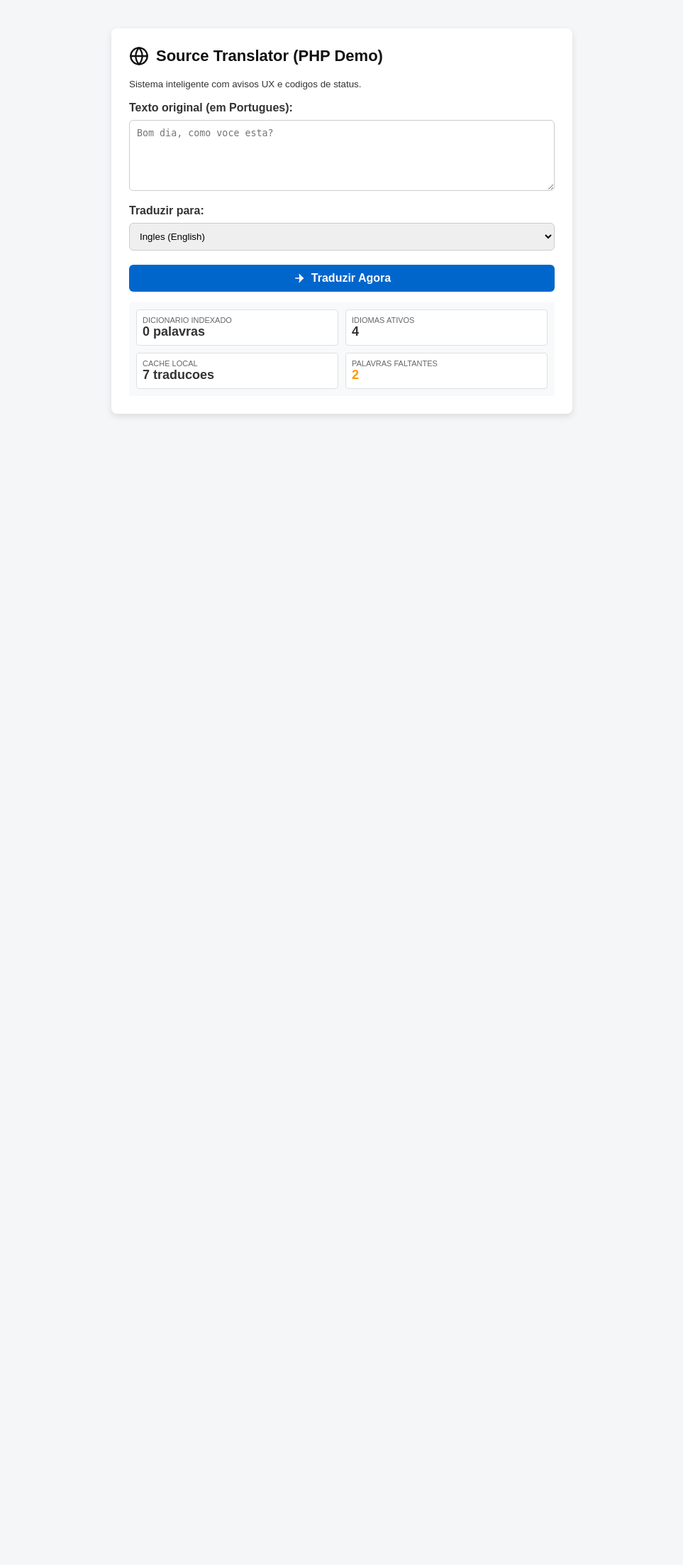
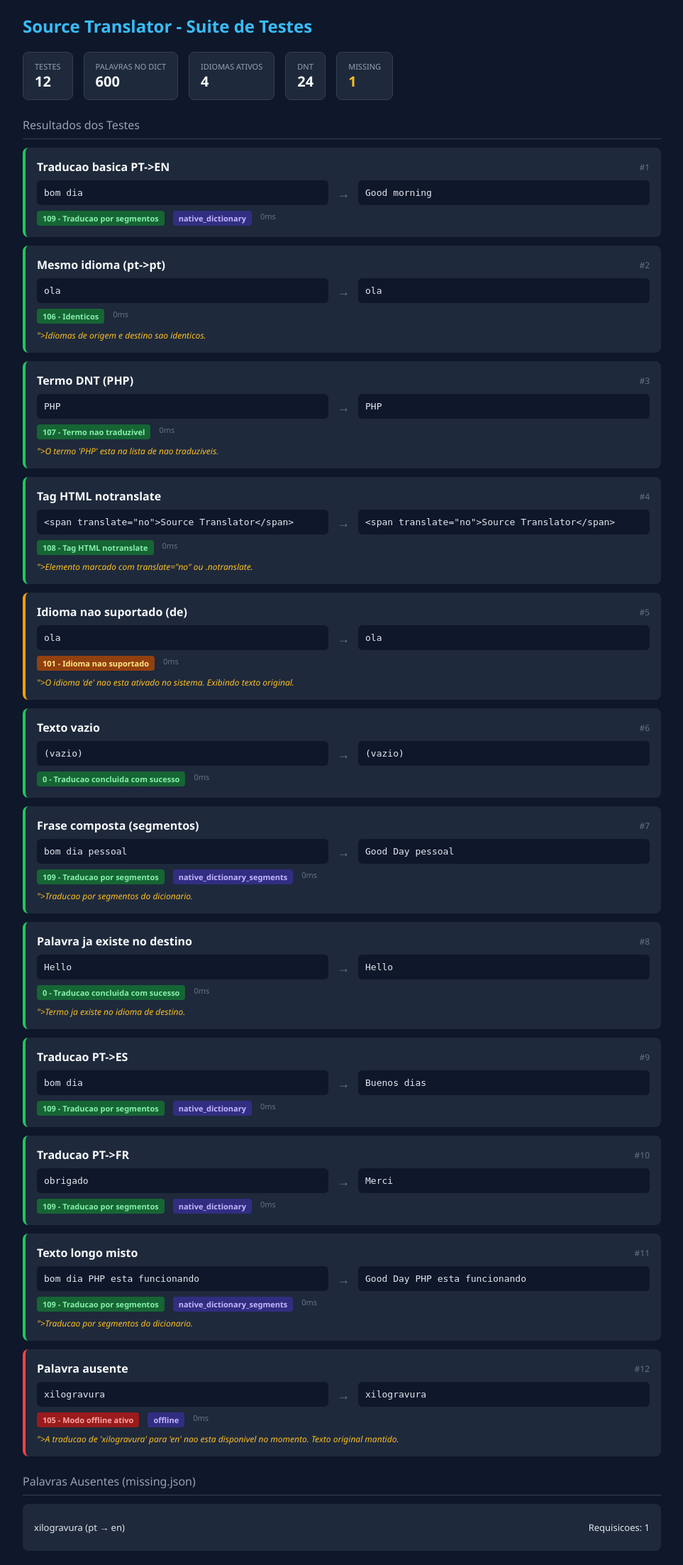
Before and after one commit to JoseIzataQuinvula/source-translator, a PHP site: page / in a window 1280 px wide. Shown: the whole page at 71% size, without its empty margins (158-1121 px from the left). Before the commit the page ends 587 px from the top, so only its background shows below. Run offline with PHP 8.4, Linux system fonts and the light colour scheme; data that the repository does not hold is empty.

Commit message:
test: add test suite page with 12 test cases
- Basic translation PT->EN
- Same language skip
- Do Not Translate list
- HTML notranslate tags
- Unsupported language
- Empty text
- Compound sentences
- Word already in target
- PT->ES and PT->FR
- Mixed text
- Missing words
- Dark theme dashboard with stats

```diff
--- a/index.php
+++ b/index.php
@@ -1,7 +1,7 @@
 <?php
 /**
- * Source Translator - Demonstracao em PHP Local
- * Sistema Inteligente com Avisos UX e Codigos de Status
+ * Source Translator - Testes e Demonstracao
+ * Testa todas as funcionalidades do SmartEngine
  */
 
 require_once __DIR__ . '/sdk/php/src/Cache.php';
@@ -11,218 +11,183 @@ require_once __DIR__ . '/sdk/php/src/SmartEngine.php';
 require_once __DIR__ . '/sdk/php/src/NativeEngine.php';
 require_once __DIR__ . '/sdk/php/src/SourceTranslator.php';
 
-use SourceTranslator\SourceTranslator;
+use SourceTranslator\SmartEngine;
 
-$translator = new SourceTranslator(['pt', 'en', 'es', 'fr']);
+$engine = new SmartEngine(['pt', 'en', 'es', 'fr'], __DIR__ . '/sdk/php');
 
-$resultado = null;
-$textoOriginal = '';
-$idiomaDestino = 'en';
+$testes = [];
+$testeIndex = 0;
 
-if ($_SERVER['REQUEST_METHOD'] === 'POST' && isset($_POST['texto'])) {
-    $textoOriginal = $_POST['texto'];
-    $idiomaDestino = $_POST['idioma'];
-    $resultado = $translator->translate($textoOriginal, $idiomaDestino, 'pt');
+function runTest($engine, &$testes, &$testeIndex, $nome, $texto, $target, $source = 'pt') {
+    global $testeIndex;
+    $testeIndex++;
+    $resultado = $engine->translate($texto, $target, $source);
+    $testes[] = [
+        'id' => $testeIndex,
+        'nome' => $nome,
+        'input' => $texto,
+        'output' => $resultado['translated_text'],
+        'status' => $resultado['status'],
+        'status_msg' => $engine->getStatusMessage($resultado['status']),
+        'provider' => $resultado['provider'],
+        'warning' => $resultado['warning'],
+        'latency' => $resultado['latency_ms'],
+    ];
 }
+
+// Teste 1: Traducao basica
+runTest($engine, $testes, $testeIndex, 'Traducao basica PT->EN', 'bom dia', 'en', 'pt');
+
+// Teste 2: Mesmo idioma
+runTest($engine, $testes, $testeIndex, 'Mesmo idioma (pt->pt)', 'ola', 'pt', 'pt');
+
+// Teste 3: Do Not Translate
+runTest($engine, $testes, $testeIndex, 'Termo DNT (PHP)', 'PHP', 'en', 'pt');
+
+// Teste 4: Tag notranslate HTML
+runTest($engine, $testes, $testeIndex, 'Tag HTML notranslate', '<span translate="no">Source Translator</span>', 'en', 'pt');
+
+// Teste 5: Idioma nao suportado
+runTest($engine, $testes, $testeIndex, 'Idioma nao suportado (de)', 'ola', 'de', 'pt');
+
+// Teste 6: Texto vazio
+runTest($engine, $testes, $testeIndex, 'Texto vazio', '', 'en', 'pt');
+
+// Teste 7: Frase composta (Level 2)
+runTest($engine, $testes, $testeIndex, 'Frase composta (segmentos)', 'bom dia pessoal', 'en', 'pt');
+
+// Teste 8: Palavra que ja existe no destino
+runTest($engine, $testes, $testeIndex, 'Palavra ja existe no destino', 'Hello', 'en', 'pt');
+
+// Teste 9: Traducao PT->ES
+runTest($engine, $testes, $testeIndex, 'Traducao PT->ES', 'bom dia', 'es', 'pt');
+
+// Teste 10: Traducao PT->FR
+runTest($engine, $testes, $testeIndex, 'Traducao PT->FR', 'obrigado', 'fr', 'pt');
+
+// Teste 11: Texto longo com mix
+runTest($engine, $testes, $testeIndex, 'Texto longo misto', 'bom dia PHP esta funcionando', 'en', 'pt');
+
+// Teste 12: Palavra nao encontrada
+runTest($engine, $testes, $testeIndex, 'Palavra ausente', 'xilogravura', 'en', 'pt');
+
+$stats = $engine->getStats();
+$missing = $engine->getMissingWords();
 ?>
-
 <!DOCTYPE html>
 <html lang="pt-BR">
 <head>
     <meta charset="UTF-8">
     <meta name="viewport" content="width=device-width, initial-scale=1.0">
-    <title>Source Translator - Demonstracao PHP</title>
+    <title>Source Translator - Testes</title>
     <style>
-        body { font-family: Arial, sans-serif; background: #f4f6f8; margin: 0; padding: 40px; color: #333; }
-        .container { max-width: 600px; background: #fff; padding: 25px; border-radius: 8px; box-shadow: 0 4px 10px rgba(0,0,0,0.1); margin: 0 auto; }
-        h1 { margin-top: 0; font-size: 22px; color: #111; display: flex; align-items: center; gap: 10px; }
-        h1 svg { width: 28px; height: 28px; }
-        label { display: block; margin-top: 15px; font-weight: bold; }
-        textarea, select, button { width: 100%; padding: 10px; margin-top: 8px; border-radius: 6px; border: 1px solid #ccc; box-sizing: border-box; }
-        textarea { height: 100px; resize: vertical; }
-        button { background-color: #0066cc; color: #fff; font-size: 16px; border: none; cursor: pointer; margin-top: 20px; font-weight: bold; display: flex; align-items: center; justify-content: center; gap: 8px; }
-        button:hover { background-color: #0052a3; }
-        button svg { width: 18px; height: 18px; fill: #fff; }
-        .result-box { margin-top: 25px; padding: 15px; background: #eef6ff; border-left: 4px solid #0066cc; border-radius: 4px; }
-        .native-box { margin-top: 25px; padding: 15px; background: #e8f5e9; border-left: 4px solid #4caf50; border-radius: 4px; }
-        .fallback-box { margin-top: 25px; padding: 15px; background: #fff8e1; border-left: 4px solid #ff9800; border-radius: 4px; }
-        .warning-box { margin-top: 25px; padding: 15px; background: #fff3cd; border-left: 4px solid #ffc107; border-radius: 4px; }
-        .badge { display: inline-flex; align-items: center; gap: 6px; padding: 4px 8px; font-size: 12px; font-weight: bold; border-radius: 4px; margin-top: 10px; }
-        .badge svg { width: 14px; height: 14px; }
-        .badge-native { background: #4caf50; color: #fff; }
-        .badge-native svg { fill: #fff; }
-        .badge-cache { background: #28a745; color: #fff; }
-        .badge-cache svg { fill: #fff; }
-        .badge-web { background: #17a2b8; color: #fff; }
-        .badge-web svg { fill: #fff; }
-        .badge-offline { background: #ff9800; color: #fff; }
-        .badge-offline svg { fill: #fff; }
-        .badge-warning { background: #ffc107; color: #333; }
-        .badge-warning svg { fill: #333; }
-        .stats { margin-top: 15px; padding: 10px; background: #f8f9fa; border-radius: 4px; font-size: 13px; }
-        .stats-grid { display: grid; grid-template-columns: 1fr 1fr; gap: 10px; }
-        .stat-item { padding: 8px; background: #fff; border-radius: 4px; border: 1px solid #e0e0e0; }
-        .stat-label { font-size: 11px; color: #666; text-transform: uppercase; }
-        .stat-value { font-size: 18px; font-weight: bold; color: #333; }
-        .stat-value.warning { color: #ff9800; }
-        .status-code { font-family: monospace; font-size: 11px; color: #666; margin-top: 5px; }
+        * { box-sizing: border-box; margin: 0; padding: 0; }
+        body { font-family: 'Segoe UI', Arial, sans-serif; background: #0f172a; color: #e2e8f0; padding: 20px; }
+        .container { max-width: 900px; margin: 0 auto; }
+        h1 { font-size: 24px; margin-bottom: 20px; color: #38bdf8; }
+        .stats-bar { display: flex; gap: 15px; margin-bottom: 20px; flex-wrap: wrap; }
+        .stat { background: #1e293b; padding: 12px 16px; border-radius: 8px; border: 1px solid #334155; }
+        .stat-label { font-size: 11px; color: #94a3b8; text-transform: uppercase; }
+        .stat-value { font-size: 20px; font-weight: bold; color: #f8fafc; }
+        .stat-value.warn { color: #fbbf24; }
+        .test-card { background: #1e293b; border-radius: 8px; padding: 16px; margin-bottom: 12px; border-left: 4px solid #334155; }
+        .test-card.success { border-left-color: #22c55e; }
+        .test-card.info { border-left-color: #3b82f6; }
+        .test-card.warning { border-left-color: #f59e0b; }
+        .test-card.error { border-left-color: #ef4444; }
+        .test-header { display: flex; justify-content: space-between; align-items: center; margin-bottom: 8px; }
+        .test-name { font-weight: bold; color: #f8fafc; }
+        .test-id { font-size: 12px; color: #64748b; }
+        .test-content { display: grid; grid-template-columns: 1fr auto 1fr; gap: 12px; align-items: center; margin-bottom: 8px; }
+        .test-box { background: #0f172a; padding: 10px; border-radius: 6px; font-family: monospace; font-size: 13px; word-break: break-all; }
+        .test-arrow { color: #64748b; font-size: 18px; }
+        .test-meta { display: flex; gap: 12px; flex-wrap: wrap; }
+        .badge { font-size: 11px; padding: 3px 8px; border-radius: 4px; font-weight: bold; }
+        .badge-success { background: #166534; color: #86efac; }
+        .badge-info { background: #1e40af; color: #93c5fd; }
+        .badge-warning { background: #92400e; color: #fde68a; }
+        .badge-error { background: #991b1b; color: #fca5a5; }
+        .badge-provider { background: #312e81; color: #c4b5fd; }
+        .test-warning { margin-top: 8px; font-size: 12px; color: #fbbf24; font-style: italic; }
+        .test-latency { font-size: 11px; color: #64748b; }
+        .section-title { font-size: 16px; color: #94a3b8; margin: 24px 0 12px; border-bottom: 1px solid #334155; padding-bottom: 8px; }
+        .missing-list { background: #1e293b; border-radius: 8px; padding: 16px; }
+        .missing-item { padding: 8px 0; border-bottom: 1px solid #334155; font-size: 13px; display: flex; justify-content: space-between; }
+        .missing-item:last-child { border-bottom: none; }
     </style>
 </head>
 <body>
 
 <div class="container">
-    <h1>
-        <svg viewBox="0 0 24 24" fill="none" stroke="currentColor" stroke-width="2" stroke-linecap="round" stroke-linejoin="round">
-            <circle cx="12" cy="12" r="10"/>
-            <line x1="2" y1="12" x2="22" y2="12"/>
-            <path d="M12 2a15.3 15.3 0 0 1 4 10 15.3 15.3 0 0 1-4 10 15.3 15.3 0 0 1-4-10 15.3 15.3 0 0 1 4-10z"/>
-        </svg>
-        Source Translator (PHP Demo)
-    </h1>
-    <p><small>Sistema inteligente com avisos UX e codigos de status.</small></p>
+    <h1>Source Translator - Suite de Testes</h1>
 
-    <form method="POST" action="index.php">
-        <label for="texto">Texto original (em Portugues):</label>
-        <textarea id="texto" name="texto" placeholder="Bom dia, como voce esta?"><?php echo htmlspecialchars($textoOriginal); ?></textarea>
+    <div class="stats-bar">
+        <div class="stat">
+            <div class="stat-label">Testes</div>
+            <div class="stat-value"><?= count($testes) ?></div>
+        </div>
+        <div class="stat">
+            <div class="stat-label">Palavras no Dict</div>
+            <div class="stat-value"><?= $stats['total_words'] ?></div>
+        </div>
+        <div class="stat">
+            <div class="stat-label">Idiomas Ativos</div>
+            <div class="stat-value"><?= count($stats['active_languages']) ?></div>
+        </div>
+        <div class="stat">
+            <div class="stat-label">DNT</div>
+            <div class="stat-value"><?= $stats['do_not_translate_count'] ?></div>
+        </div>
+        <div class="stat">
+            <div class="stat-label">Missing</div>
+            <div class="stat-value warn"><?= $stats['missing_words'] ?></div>
+        </div>
+    </div>
 
-        <label for="idioma">Traduzir para:</label>
-        <select id="idioma" name="idioma">
-            <option value="en" <?php if($idiomaDestino === 'en') echo 'selected'; ?>>Ingles (English)</option>
-            <option value="es" <?php if($idiomaDestino === 'es') echo 'selected'; ?>>Espanhol (Espanol)</option>
-            <option value="fr" <?php if($idiomaDestino === 'fr') echo 'selected'; ?>>Frances (Francais)</option>
-            <option value="de" <?php if($idiomaDestino === 'de') echo 'selected'; ?>>Alemao (Deutsch)</option>
-            <option value="ja" <?php if($idiomaDestino === 'ja') echo 'selected'; ?>>Japones</option>
-            <option value="pt-AO" <?php if($idiomaDestino === 'pt-AO') echo 'selected'; ?>>Portugues (Angola)</option>
-        </select>
+    <div class="section-title">Resultados dos Testes</div>
 
-        <button type="submit">
-            <svg viewBox="0 0 24 24" fill="none" stroke="currentColor" stroke-width="2" stroke-linecap="round" stroke-linejoin="round">
-                <path d="M5 12h14"/>
-                <path d="M12 5l7 7-7 7"/>
-            </svg>
-            Traduzir Agora
-        </button>
-    </form>
+    <?php foreach ($testes as $t): ?>
+        <?php
+            $class = 'info';
+            if (in_array($t['status'], [0, 106, 107, 108, 109])) $class = 'success';
+            elseif ($t['status'] === 101 || $t['status'] === 102) $class = 'warning';
+            elseif ($t['status'] === 105) $class = 'error';
+        ?>
+        <div class="test-card <?= $class ?>">
+            <div class="test-header">
+                <span class="test-name"><?= htmlspecialchars($t['nome']) ?></span>
+                <span class="test-id">#<?= $t['id'] ?></span>
+            </div>
+            <div class="test-content">
+                <div class="test-box"><?= htmlspecialchars($t['input'] ?: '(vazio)') ?></div>
+                <div class="test-arrow">&rarr;</div>
+                <div class="test-box"><?= htmlspecialchars($t['output'] ?: '(vazio)') ?></div>
+            </div>
+            <div class="test-meta">
+                <span class="badge badge-<?= $class ?>"><?= $t['status'] ?> - <?= $t['status_msg'] ?></span>
+                <?php if ($t['provider']): ?>
+                    <span class="badge badge-provider"><?= $t['provider'] ?></span>
+                <?php endif; ?>
+                <span class="test-latency"><?= $t['latency'] ?>ms</span>
+            </div>
+            <?php if ($t['warning']): ?>
+                <div class="test-warning">"><?= htmlspecialchars($t['warning']) ?></div>
+            <?php endif; ?>
+        </div>
+    <?php endforeach; ?>
 
-    <?php if ($resultado): ?>
-        <?php if ($resultado['status'] === \SourceTranslator\SmartEngine::STATUS_SAME_LANGUAGE): ?>
-            <div class="native-box">
-                <strong>Idiomas Iguais</strong>
-                <p><?php echo htmlspecialchars($resultado['translated_text']); ?></p>
-                <span class="badge badge-native">
-                    <svg viewBox="0 0 24 24" fill="none" stroke="currentColor" stroke-width="2" stroke-linecap="round" stroke-linejoin="round">
-                        <path d="M22 11.08V12a10 10 0 1 1-5.93-9.14"/>
-                        <polyline points="22 4 12 14.01 9 11.01"/>
-                    </svg>
-                    Sem traducao necessaria (<?php echo $resultado['latency_ms']; ?>ms)
-                </span>
-                <div class="status-code">Codigo: 106 - <?php echo $resultado['warning']; ?></div>
-            </div>
-        <?php elseif ($resultado['status'] === \SourceTranslator\SmartEngine::STATUS_DO_NOT_TRANSLATE): ?>
-            <div class="native-box">
-                <strong>Termo Protegido</strong>
-                <p><?php echo htmlspecialchars($resultado['translated_text']); ?></p>
-                <span class="badge badge-native">
-                    <svg viewBox="0 0 24 24" fill="none" stroke="currentColor" stroke-width="2" stroke-linecap="round" stroke-linejoin="round">
-                        <rect x="3" y="11" width="18" height="11" rx="2" ry="2"/>
-                        <path d="M7 11V7a5 5 0 0 1 10 0v4"/>
-                    </svg>
-                    Lista de Nao Traduziveis (<?php echo $resultado['latency_ms']; ?>ms)
-                </span>
-                <div class="status-code">Codigo: 107 - <?php echo $resultado['warning']; ?></div>
-            </div>
-        <?php elseif ($resultado['provider'] === 'native_dictionary'): ?>
-            <div class="native-box">
-                <strong>Traducao Nativa Indexada (Offline)</strong>
-                <p><?php echo htmlspecialchars($resultado['translated_text']); ?></p>
-                <span class="badge badge-native">
-                    <svg viewBox="0 0 24 24" fill="none" stroke="currentColor" stroke-width="2" stroke-linecap="round" stroke-linejoin="round">
-                        <path d="M22 11.08V12a10 10 0 1 1-5.93-9.14"/>
-                        <polyline points="22 4 12 14.01 9 11.01"/>
-                    </svg>
-                    Dicionario Indexado (<?php echo $resultado['latency_ms']; ?>ms)
-                </span>
-                <div class="status-code">Status: <?php echo $translator->nativeStats()['total_words']; ?> palavras no dicionario</div>
-            </div>
-        <?php elseif ($resultado['status'] === \SourceTranslator\SmartEngine::STATUS_LANGUAGE_NOT_SUPPORTED): ?>
-            <div class="warning-box">
-                <strong>Aviso de Idioma</strong>
-                <p><?php echo htmlspecialchars($resultado['translated_text']); ?></p>
-                <span class="badge badge-warning">
-                    <svg viewBox="0 0 24 24" fill="none" stroke="currentColor" stroke-width="2" stroke-linecap="round" stroke-linejoin="round">
-                        <path d="M10.29 3.86L1.82 18a2 2 0 0 0 1.71 3h16.94a2 2 0 0 0 1.71-3L13.71 3.86a2 2 0 0 0-3.42 0z"/>
-                        <line x1="12" y1="9" x2="12" y2="13"/>
-                        <line x1="12" y1="17" x2="12.01" y2="17"/>
-                    </svg>
-                    Idioma nao suportado
-                </span>
-                <div class="status-code">Codigo: 101 - <?php echo $resultado['warning']; ?></div>
-            </div>
-        <?php elseif ($resultado['status'] === \SourceTranslator\SmartEngine::STATUS_OFFLINE_FALLBACK): ?>
-            <div class="fallback-box">
-                <strong>Modo Offline Ativo</strong>
-                <p><?php echo htmlspecialchars($resultado['translated_text']); ?></p>
-                <span class="badge badge-offline">
-                    <svg viewBox="0 0 24 24" fill="none" stroke="currentColor" stroke-width="2" stroke-linecap="round" stroke-linejoin="round">
-                        <path d="M1 1l22 22"/>
-                        <path d="M16.72 11.06A10.94 10.94 0 0 1 19 12.55"/>
-                        <path d="M5 12.55a10.94 10.94 0 0 1 5.17-2.39"/>
-                        <path d="M10.71 5.05A16 16 0 0 1 22.56 9"/>
-                        <path d="M1.42 9a15.91 15.91 0 0 1 4.7-2.88"/>
-                        <path d="M8.53 16.11a6 6 0 0 1 6.95 0"/>
-                        <line x1="12" y1="20" x2="12.01" y2="20"/>
-                    </svg>
-                    Offline
-                </span>
-                <div class="status-code">Codigo: 105 - <?php echo $resultado['warning']; ?></div>
-            </div>
-        <?php else: ?>
-            <div class="result-box">
-                <strong>Resultado da Traducao:</strong>
-                <p><?php echo htmlspecialchars($resultado['translated_text']); ?></p>
-
-                <?php if ($resultado['status'] === \SourceTranslator\SmartEngine::STATUS_CACHE_HIT): ?>
-                    <span class="badge badge-cache">
-                        <svg viewBox="0 0 24 24" fill="none" stroke="currentColor" stroke-width="2" stroke-linecap="round" stroke-linejoin="round">
-                            <polygon points="13 2 3 14 12 14 11 22 21 10 12 10 13 2"/>
-                        </svg>
-                        Cache Local (<?php echo $resultado['latency_ms']; ?>ms)
-                    </span>
-                <?php else: ?>
-                    <span class="badge badge-web">
-                        <svg viewBox="0 0 24 24" fill="none" stroke="currentColor" stroke-width="2" stroke-linecap="round" stroke-linejoin="round">
-                            <circle cx="12" cy="12" r="10"/>
-                            <line x1="2" y1="12" x2="22" y2="12"/>
-                            <path d="M12 2a15.3 15.3 0 0 1 4 10 15.3 15.3 0 0 1-4 10 15.3 15.3 0 0 1-4-10 15.3 15.3 0 0 1 4-10z"/>
-                        </svg>
-                        <?php echo $resultado['provider']; ?> (<?php echo $resultado['latency_ms']; ?>ms)
-                    </span>
-                <?php endif; ?>
-                <div class="status-code">Status: <?php echo $translator->getStatusMessage($resultado['status']); ?></div>
-            </div>
-        <?php endif; ?>
+    <?php if (!empty($missing)): ?>
+        <div class="section-title">Palavras Ausentes (missing.json)</div>
+        <div class="missing-list">
+            <?php foreach ($missing as $m): ?>
+                <div class="missing-item">
+                    <span><?= htmlspecialchars($m['text']) ?> (<?= $m['source'] ?> &rarr; <?= $m['target'] ?>)</span>
+                    <span>Requisicoes: <?= $m['count'] ?></span>
+                </div>
+            <?php endforeach; ?>
+        </div>
     <?php endif; ?>
 
-    <div class="stats">
-        <div class="stats-grid">
-            <div class="stat-item">
-                <div class="stat-label">Dicionario Indexado</div>
-                <div class="stat-value"><?php echo $translator->nativeStats()['total_words']; ?> palavras</div>
-            </div>
-            <div class="stat-item">
-                <div class="stat-label">Idiomas Ativos</div>
-                <div class="stat-value"><?php echo count($translator->getActiveLanguages()); ?></div>
-            </div>
-            <div class="stat-item">
-                <div class="stat-label">Cache Local</div>
-                <div class="stat-value"><?php echo $translator->cacheStats()['total_entries']; ?> traducoes</div>
-            </div>
-            <div class="stat-item">
-                <div class="stat-label">Palavras Faltantes</div>
-                <div class="stat-value <?php if($translator->getMissingCount() > 0) echo 'warning'; ?>"><?php echo $translator->getMissingCount(); ?></div>
-            </div>
-        </div>
-    </div>
 </div>
 
 </body>
--- a/sdk/php/src/cache_traducoes.json
+++ b/sdk/php/src/cache_traducoes.json
@@ -1,4 +1,5 @@
 {
     "b119a91cbbdb8943727b0816fc3dbbda": "&&",
-    "5115ada3ceaa8600b56091737ad26903": "... Hello Bomb"
+    "5115ada3ceaa8600b56091737ad26903": "... Hello Bomb",
+    "ecdb3907abd365c1781a21badbb5fb4c": "... Hello theft"
 }
```
